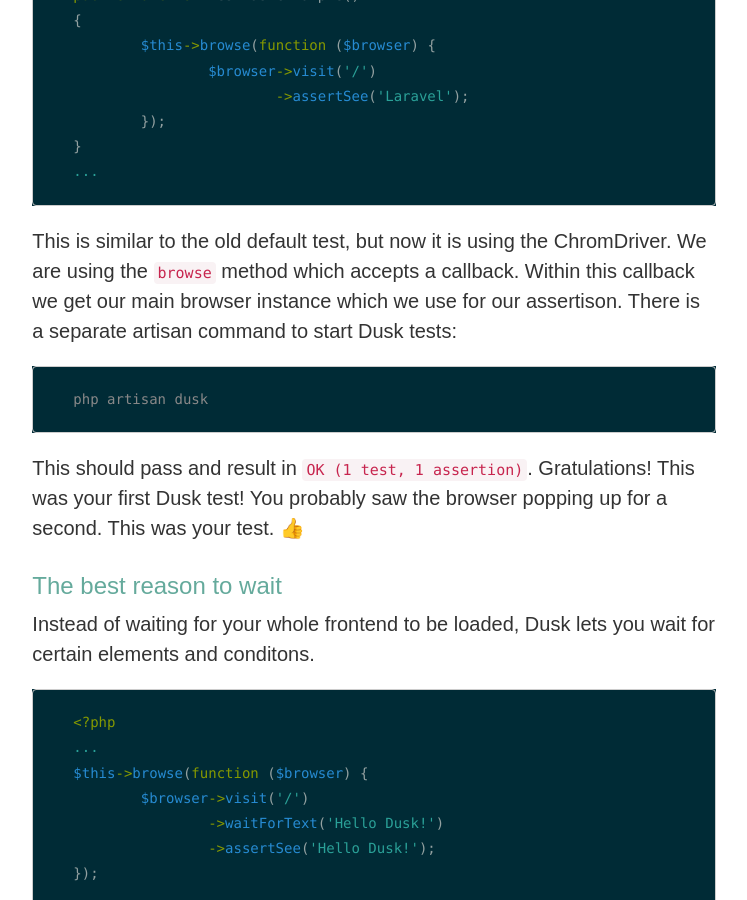
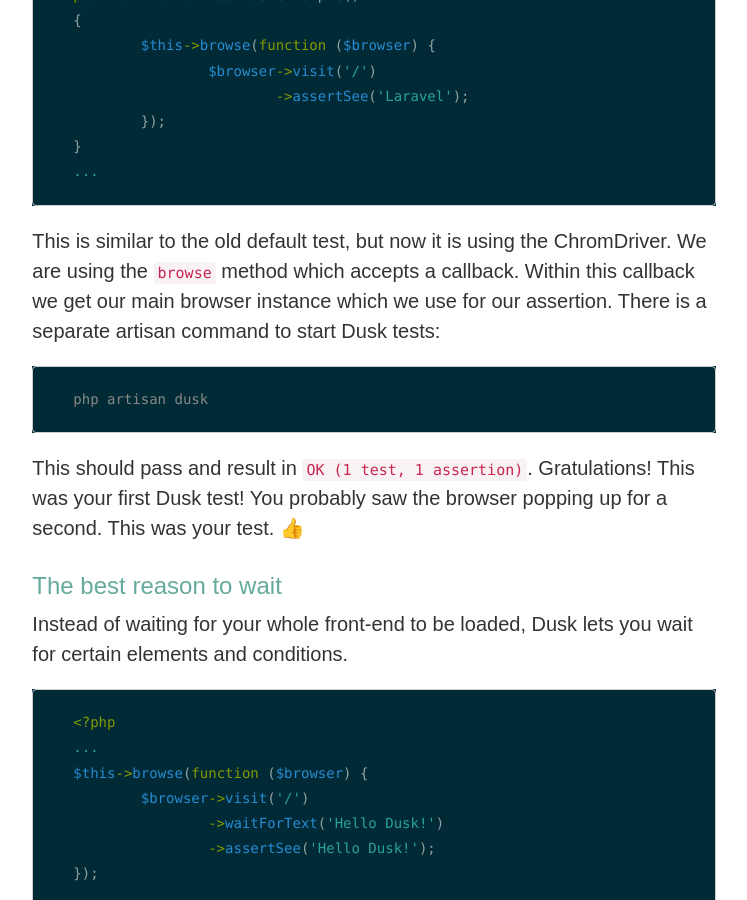
Before and after one commit to christophrumpel/christophrumpel.github.io, a Jekyll site: the page built from _posts/2017-01-17-Browser-Tests-with-Laravel-Dusk.md, in a window 1280 px wide and 900 px high, scrolled down 2823 px. Shown: the whole window, without its empty margins (266-1013 px from the left). Built offline with Jekyll 4.4.1, drawn with Linux system fonts in a browser that asks for light colours; some web fonts are replaced; comment, search, counter and statistics services are not loaded; some of the changed text lies outside the part shown.

Commit message:
updatearticle

```diff
--- a/_posts/2017-01-17-Browser-Tests-with-Laravel-Dusk.md
+++ b/_posts/2017-01-17-Browser-Tests-with-Laravel-Dusk.md
@@ -75,7 +75,7 @@ public function testBasicExample()
 ...
 {% endhighlight PHP startinline %}
 
-This is similar to the old default test, but now it is using the ChromDriver. We are using the `browse` method which accepts a callback. Within this callback we get our main browser instance which we use for our assertison. There is a separate artisan command to start Dusk tests:
+This is similar to the old default test, but now it is using the ChromDriver. We are using the `browse` method which accepts a callback. Within this callback we get our main browser instance which we use for our assertion. There is a separate artisan command to start Dusk tests:
 
 {% highlight Shell startinline %}
 php artisan dusk
@@ -85,7 +85,7 @@ This should pass and result in `OK (1 test, 1 assertion)`. Gratulations! This wa
 
 ### The best reason to wait
 
-Instead of waiting for your whole frontend to be loaded, Dusk lets you wait for certain elements and conditons.
+Instead of waiting for your whole front-end to be loaded, Dusk lets you wait for certain elements and conditions.
 
 {% highlight PHP startinline %}
 <?php
```
Also changed, not shown: other parts of _posts/2017-01-17-Browser-Tests-with-Laravel-Dusk.md (+1 -1 lines).
